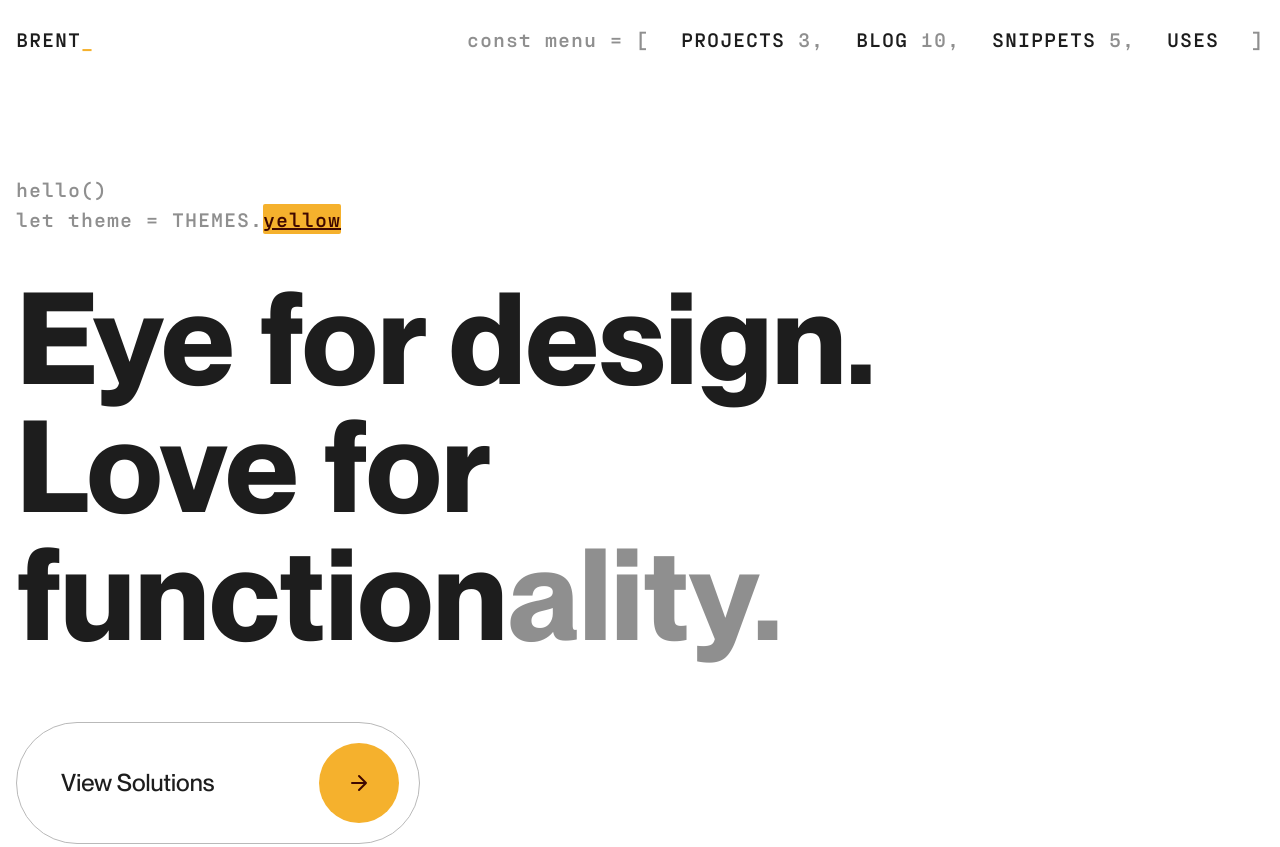
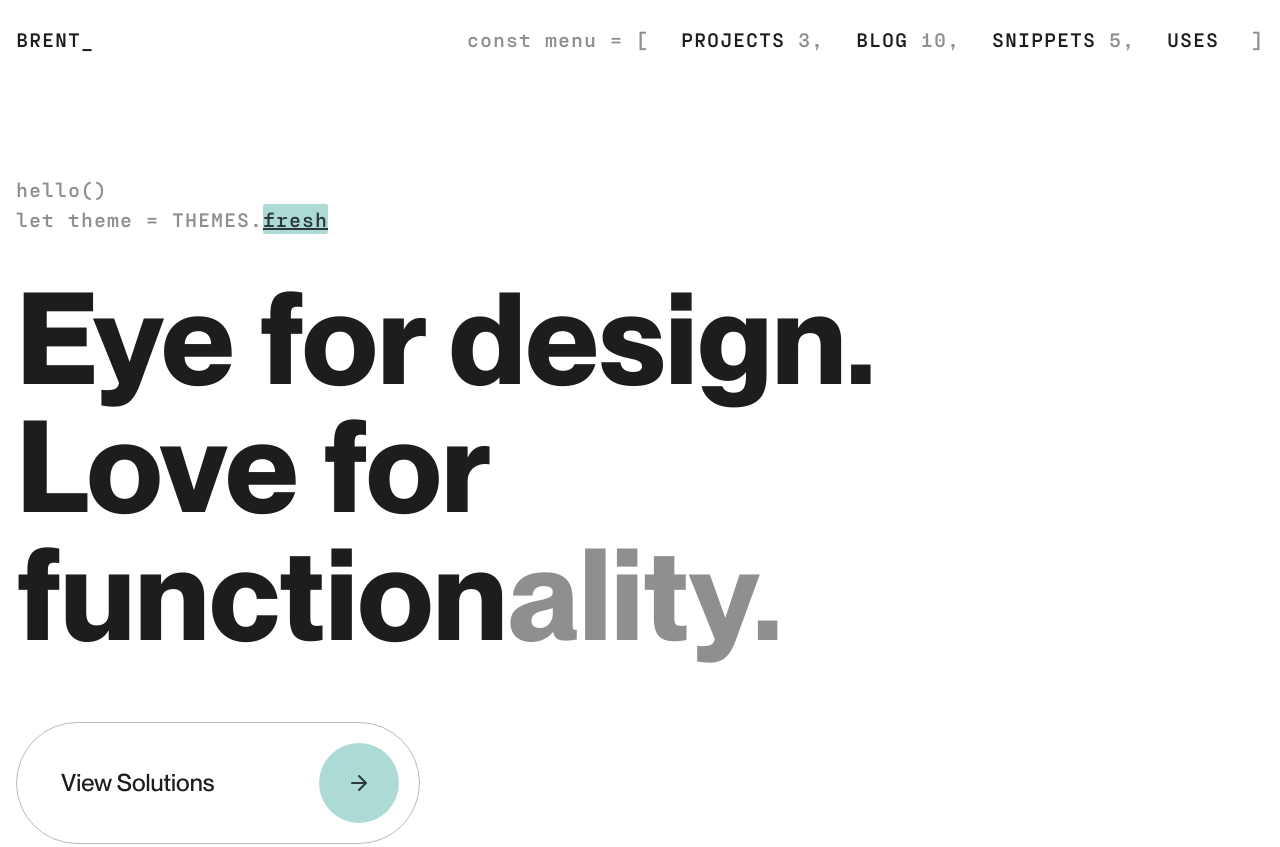
Before and after one commit to BrentWMiller/iambrent.com, an Astro site: page / in a window 1280 px wide. Shown: the top 847 px of the page. Built offline with nearby package versions, Linux system fonts and the light colour scheme; Astro itself is replaced by a stand-in of ours.

Commit message:
✨ Adds fun theme changer

```diff
--- /dev/null
+++ b/src/components/Hero.astro
@@ -0,0 +1,35 @@
+---
+import ThemeChanger from '../components/ThemeChanger';
+import ArrowRight from '../components/icons/ArrowRight';
+---
+
+<section class='container min-h-[80dvh] grid items-end'>
+  <div class='grid gap-16 my-[7.5rem]'>
+    <div class='grid gap-10'>
+      <h1 class='row-start-2 text-display'>
+        Eye for design.
+        <br />
+        Love for function<span class='text-gray'>ality.</span>
+      </h1>
+
+      <div>
+        <p class='text-code'>hello()</p>
+        <div class='text-code'>
+          <p class='inline'>let theme = THEMES.</p><ThemeChanger client:idle />
+        </div>
+      </div>
+    </div>
+
+    <div>
+      <a
+        href='#solutions'
+        class='inline-flex items-center justify-between w-full gap-8 max-w-[25.25rem] p-5 pl-[2.75rem] border border-gray-light rounded-full text-[1.5rem] font-medium'
+      >
+        View Solutions
+        <span class='inline-flex size-20 items-center justify-center bg-theme rounded-full transition-colors duration-500 ease-in-out'>
+          <ArrowRight client:visible className='text-theme-dark size-6' />
+        </span>
+      </a>
+    </div>
+  </div>
+</section>
--- a/src/components/Hero.tsx
+++ /dev/null
@@ -1,40 +0,0 @@
-import { useState } from 'react';
-import ArrowRight from './icons/ArrowRight';
-
-export default function Hero({}: {}) {
-  return (
-    <section className='container min-h-[80dvh] grid items-end'>
-      <div className='grid gap-16 my-[7.5rem]'>
-        <div className='grid gap-10'>
-          <h1 className='row-start-2 text-display'>
-            Eye for design.
-            <br />
-            Love for function<span className='text-gray'>ality.</span>
-          </h1>
-
-          <div>
-            <p className='text-code'>hello()</p>
-            <p className='text-code'>
-              let theme = THEMES.
-              <button type='button' className='text-yellow-dark bg-yellow rounded-sm underline'>
-                yellow
-              </button>
-            </p>
-          </div>
-        </div>
-
-        <div>
-          <a
-            href='#solutions'
-            className='inline-flex items-center justify-between w-full gap-8 max-w-[25.25rem] p-5 pl-[2.75rem] border border-gray-light rounded-full text-[1.5rem] font-medium'
-          >
-            View Solutions
-            <span className='inline-flex size-20 items-center justify-center bg-yellow rounded-full'>
-              <ArrowRight className='text-yellow-dark size-6' />
-            </span>
-          </a>
-        </div>
-      </div>
-    </section>
-  );
-}
--- a/src/components/Stats.tsx
+++ b/src/components/Stats.tsx
@@ -18,9 +18,9 @@ const Stats = (props: Props) => {
 
   return (
     <section className='wrapper'>
-      <div className='bg-yellow rounded-2xl text-yellow-dark min-h-[80dvh] flex items-center py-[10.25rem]'>
+      <div className='bg-theme rounded-2xl text-theme-dark min-h-[80dvh] flex items-center py-[10.25rem]'>
         <div className='container grid gap-10'>
-          <p className='text-code text-yellow-dark'>{'let stats = {'}</p>
+          <p className='text-code text-theme-dark'>{'let stats = {'}</p>
 
           <div className='grid gap-16'>
             <h2 className='text-heading-1 max-w-[43.75rem] text-balance'>With the experience to back it up.</h2>
@@ -35,7 +35,7 @@ const Stats = (props: Props) => {
             </dl>
           </div>
 
-          <p className='text-code text-yellow-dark'>{'}'}</p>
+          <p className='text-code text-theme-dark'>{'}'}</p>
         </div>
       </div>
     </section>
--- /dev/null
+++ b/src/components/ThemeChanger.tsx
@@ -0,0 +1,27 @@
+import React, { useState } from 'react';
+
+const THEMES = ['fresh', 'voltage', 'error'];
+
+const ThemeChanger: React.FC = () => {
+  const [currentIndex, setCurrentIndex] = useState(0);
+
+  const swapTheme = () => {
+    const newTheme = (currentIndex + 1) % THEMES.length;
+    setCurrentIndex(newTheme);
+
+    document.documentElement.style.setProperty('--theme-active-base', `var(--theme-${THEMES[newTheme]}-base)`);
+    document.documentElement.style.setProperty('--theme-active-dark', `var(--theme-${THEMES[newTheme]}-dark)`);
+  };
+
+  return (
+    <button
+      onClick={swapTheme}
+      type='button'
+      className='inline text-theme-dark bg-theme rounded-sm underline transition-colors duration-500 ease-in-out'
+    >
+      {THEMES[currentIndex]}
+    </button>
+  );
+};
+
+export default ThemeChanger;
--- a/src/components/icons/ArrowRight.tsx
+++ b/src/components/icons/ArrowRight.tsx
@@ -7,7 +7,7 @@ type Props = {
 const ArrowRight = ({ className }: Props) => {
   return (
     <svg className={className} width='24' height='24' viewBox='0 0 24 24' fill='none' xmlns='http://www.w3.org/2000/svg'>
-      <path d='M5 12H19M19 12L12 5M19 12L12 19' stroke='currentColor' stroke-width='2' stroke-linecap='round' stroke-linejoin='round' />
+      <path d='M5 12H19M19 12L12 5M19 12L12 19' stroke='currentColor' strokeWidth='2' strokeLinecap='round' strokeLinejoin='round' />
     </svg>
   );
 };
--- a/src/pages/index.astro
+++ b/src/pages/index.astro
@@ -5,7 +5,7 @@ import '../styles/main.css';
 // Component Imports
 import Header from '../components/Header';
 import Footer from '../components/Footer';
-import Hero from '../components/Hero';
+import Hero from '../components/Hero.astro';
 import Tech from '../components/Tech';
 import Stats from '../components/Stats';
 import Tasks from '../components/Tasks';
--- a/src/styles/main.css
+++ b/src/styles/main.css
@@ -4,6 +4,19 @@
 @import './typography';
 
 @tailwind base;
-
 @tailwind components;
 @tailwind utilities;
+
+:root {
+  --theme-active-base: var(--theme-fresh-base);
+  --theme-active-dark: var(--theme-fresh-dark);
+
+  --theme-voltage-base: #f5b12d;
+  --theme-voltage-dark: #3f0800;
+
+  --theme-fresh-base: #acdad5;
+  --theme-fresh-dark: #2b3a39;
+
+  --theme-error-base: #bc5b5b;
+  --theme-error-dark: #ffe4e4;
+}
--- a/src/styles/typography.css
+++ b/src/styles/typography.css
@@ -7,11 +7,6 @@
     -moz-osx-font-smoothing: grayscale;
     text-rendering: optimizeLegibility;
     -ms-text-size-adjust: 100%;
-
-    @media (min-width: 120em) {
-      /* 1920px */
-      font-size: calc(1em * 1.2);
-    }
 
     @media (min-width: 160em) {
       /* 2560px - widescreen */
--- a/tailwind.config.mjs
+++ b/tailwind.config.mjs
@@ -26,9 +26,9 @@ export default {
           light: '#B9B9B9',
           DEFAULT: '#8f8f8f',
         },
-        yellow: {
-          DEFAULT: '#F5B12D',
-          dark: '#3F0800',
+        theme: {
+          DEFAULT: 'var(--theme-active-base)',
+          dark: 'var(--theme-active-dark)',
         },
       },
     },
```
